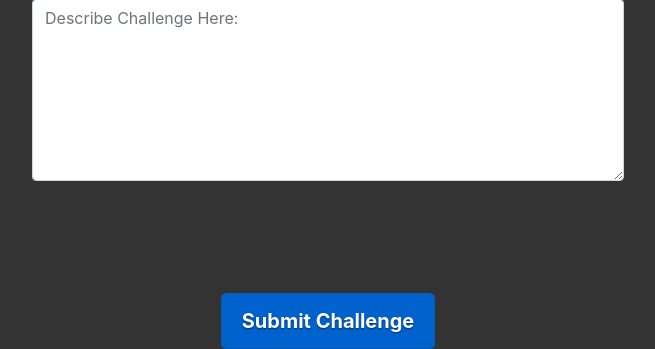
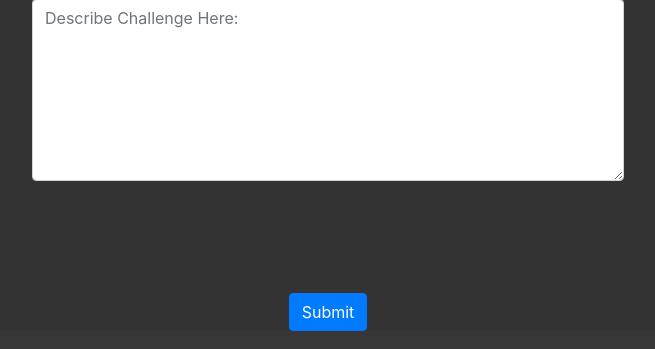
Before and after one commit to y-anne/HackMIT2020, a Python web app: template my_app/templates/create_event.html in a window 1280 px wide. Shown: the part 815-1164 px from the top of the page, without its empty margins (312-967 px from the left). Run offline with Jinja, Linux system fonts and the light colour scheme; the template is opened without the code that fills it, so the values that code supplies are empty; some libraries are stand-ins or nearby versions.

Commit message:
Added form function

```diff
--- a/my_app/templates/create_event.html
+++ b/my_app/templates/create_event.html
@@ -36,31 +36,34 @@
     <h1 class="cover-heading">Create a Challenge</h1>
     <p class="lead">Create a challenge to compete with your friends</p>
 
-	<br><br><br>
+  <br><br><br>
+<form action = "/add_challenge" method = "post">
 <div class="form-group">
   <label for="exampleFormControlTextarea3">Enter Duration of Challenge</label>
-  <textarea class="form-control" id="exampleFormControlTextarea3" placeholder= "Enter Duration of Challenge:"></textarea>
+  <textarea class="form-control" id="exampleFormControlTextarea3" name="duration" placeholder= "Enter Duration of Challenge:"></textarea>
 </div>
+
 <br><br><br><br><br>
 
 
 	<div class="form-group">
   <label for="exampleFormControlTextarea3">Enter Friend's Emails</label>
-  <textarea class="form-control" id="exampleFormControlTextarea3" rows="5" placeholder= "Enter Friends Emails:"></textarea>
+  <textarea class="form-control" id="exampleFormControlTextarea3" name="emails" rows="5" placeholder= "Enter Friends Emails:"></textarea>
 </div>
 	<br><br><br><br><br><br>
 
 	<div class="form-group">
   <label for="exampleFormControlTextarea3">Describe Challenge Here</label>
-  <textarea class="form-control" id="exampleFormControlTextarea3" rows="7" placeholder= "Describe Challenge Here:"></textarea>
+  <textarea class="form-control" id="exampleFormControlTextarea3" name="description" rows="7" placeholder= "Describe Challenge Here:"></textarea>
 </div>
 <br><br><br><br>
 
-
 <div class="btn-group" role="group" aria-label="Basic example">
-	<a href="/" class="btn btn-primary btn-lg active" role="button" aria-pressed="true">Submit Challenge</a>
+  <!--<a href="/" class="btn btn-primary btn-lg active" role="button" aria-pressed="true">Submit Challenge</a> -->
+  <button type="submit" class="btn btn-primary">Submit</button>
 
 </div>
+</form>
 
 
     <!--need a button?? -->
--- a/my_app/templates/index.html
+++ b/my_app/templates/index.html
@@ -24,8 +24,8 @@
       <h3 class="masthead-brand">FRIENDzone</h3>
       <nav class="nav nav-masthead justify-content-center">
         <a class="nav-link active" href="/">Home</a>
-        <a class="nav-link" href="create_event">Create Challenge</a>
-        <a class="nav-link" href="about_us">About Us</a>
+        <a class="nav-link" href="/create_event">Create Challenge</a>
+        <a class="nav-link" href="/about_us">About Us</a>
       </nav>
     </div>
   </header>
@@ -34,7 +34,7 @@
     <h1 class="cover-heading">Welcome to FRIENDzone.</h1>
     <p class="lead">Welcome to the FRIENDzone. Story here</p>
     <p class="lead">
-      <a href="create_event" class="btn btn-lg btn-secondary">Create Challenge</a>
+      <a href="/create_event" class="btn btn-lg btn-secondary">Create Challenge</a>
     </p>
   </main>
 
```
Also changed, not shown: my_app/views.py (+17 -1 lines).
